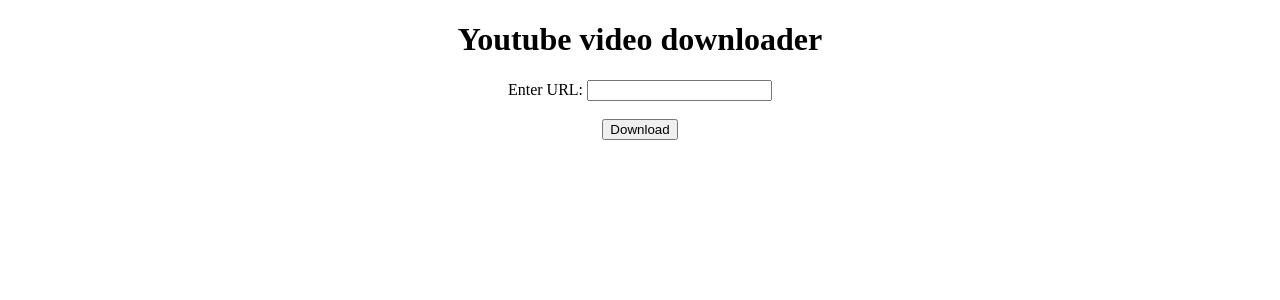
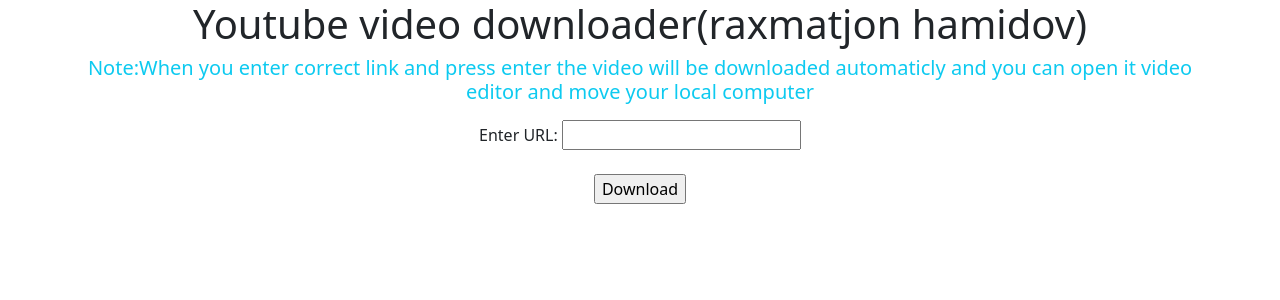
Before and after one commit to Raxmatjon77/Youtube_video_downloader-, a Django app: page / in a window 1280 px wide. Shown: the top 300 px of the page. Run offline with Django 3.2, Linux system fonts and the light colour scheme.

Commit message:
everthing is  working

```diff
--- a/YTVapp/templates/index.html
+++ b/YTVapp/templates/index.html
@@ -2,6 +2,8 @@
 <html>
 
 <head>
+    <link href="https://cdn.jsdelivr.net/npm/bootstrap@5.3.1/dist/css/bootstrap.min.css" rel="stylesheet" integrity="sha384-4bw+/aepP/YC94hEpVNVgiZdgIC5+VKNBQNGCHeKRQN+PtmoHDEXuppvnDJzQIu9" crossorigin="anonymous">
+
     <style>
         .container {
             text-align: center;
@@ -16,7 +18,9 @@
 <body>
 
     <div class="container">
-        <h1>Youtube video downloader</h1>
+        <h1>Youtube video downloader(raxmatjon hamidov)</h1>
+        <h5 class='text-info'>Note:When you enter correct link and press enter the video will be downloaded automaticly and you can open it video editor and move your local computer</h5>
+
 
         <p>{{msg}}</p>
 
@@ -28,7 +32,19 @@
             <input type="submit" value="Download">
         </form>
     </div>
+    <div class='container'>
 
+    {% if download_url %}
+        <h2>Video:</h2>
+        <p class='text-danger'>Title: {{ video_title }}</p>
+        <a href="{{ download_url }}" download>See The Video(and download it)</a>
+    {% endif %}
+
+    {% if msg %}
+        <p>{{ msg }}</p>
+    {% endif %}
+    </div>
+    <script src="https://cdn.jsdelivr.net/npm/bootstrap@5.3.1/dist/js/bootstrap.bundle.min.js" integrity="sha384-HwwvtgBNo3bZJJLYd8oVXjrBZt8cqVSpeBNS5n7C8IVInixGAoxmnlMuBnhbgrkm" crossorigin="anonymous"></script>
 </body>
 
 </html>
--- a/YTVapp/views.py
+++ b/YTVapp/views.py
@@ -3,26 +3,24 @@
 from pytube import YouTube
 
 def index(request):
+    try:
+        if request.method == 'POST':
+            try:
+                link = request.POST['link']
+                video = YouTube(link)
+                stream = video.streams.get_lowest_resolution()
+                video_title = video.title
 
-	try:
+                # Get the download URL of the video
+                download_url = stream.url
 
-		# check request.method is post or not
-		if request.method == 'POST':
-			try:
-				# get link from the html form
-				link = request.POST['link']
-				video = YouTube(link)
+                # Render HTML page with video download link
+                return render(request, 'index.html', {'download_url': download_url, 'video_title': video_title})
 
-				# set video resolution
-				stream = video.streams.get_lowest_resolution()
+            except Exception as e:
+                return render(request, 'index.html', {'msg': 'Video not found'})
 
-				# download the video
-				stream.download()
+        return render(request, 'index.html', {'msg': ''})
 
-				# render HTML page
-				return render(request, 'index.html', {'msg':'Video downloaded'})
-			except:
-				return render(request, 'index.html', {'msg':'Video not downloaded'})
-		return render(request, 'index.html', {'msg':''})
-	except:
-		return render(request, "index.html", {"msg":"Sorry something went wrong!"})
+    except Exception as e:
+        return render(request, "index.html", {"msg": "Sorry, something went wrong!"})
--- a/YTVdownloader/settings.py
+++ b/YTVdownloader/settings.py
@@ -9,7 +9,7 @@
 For the full list of settings and their values, see
 https://docs.djangoproject.com/en/3.2/ref/settings/
 """
-
+import os
 from pathlib import Path
 
 # Build paths inside the project like this: BASE_DIR / 'subdir'.
@@ -119,6 +119,8 @@
 # https://docs.djangoproject.com/en/3.2/howto/static-files/
 
 STATIC_URL = '/static/'
+MEDIA_URL = '/media/'
+MEDIA_ROOT = os.path.join(BASE_DIR, 'media')
 
 # Default primary key field type
 # https://docs.djangoproject.com/en/3.2/ref/settings/#default-auto-field
--- a/YTVdownloader/urls.py
+++ b/YTVdownloader/urls.py
@@ -16,9 +16,11 @@
 from django.contrib import admin
 from django.urls import path
 from YTVapp import views
-
+from django.conf import settings
+from django.conf.urls.static import static
 urlpatterns = [
     path('', views.index, name='index'),
 	path('admin/', admin.site.urls),
 
 ]
+urlpatterns += static(settings.MEDIA_URL, document_root=settings.MEDIA_ROOT)
```
Also changed, not shown: db.sqlite3, 2 other files.
